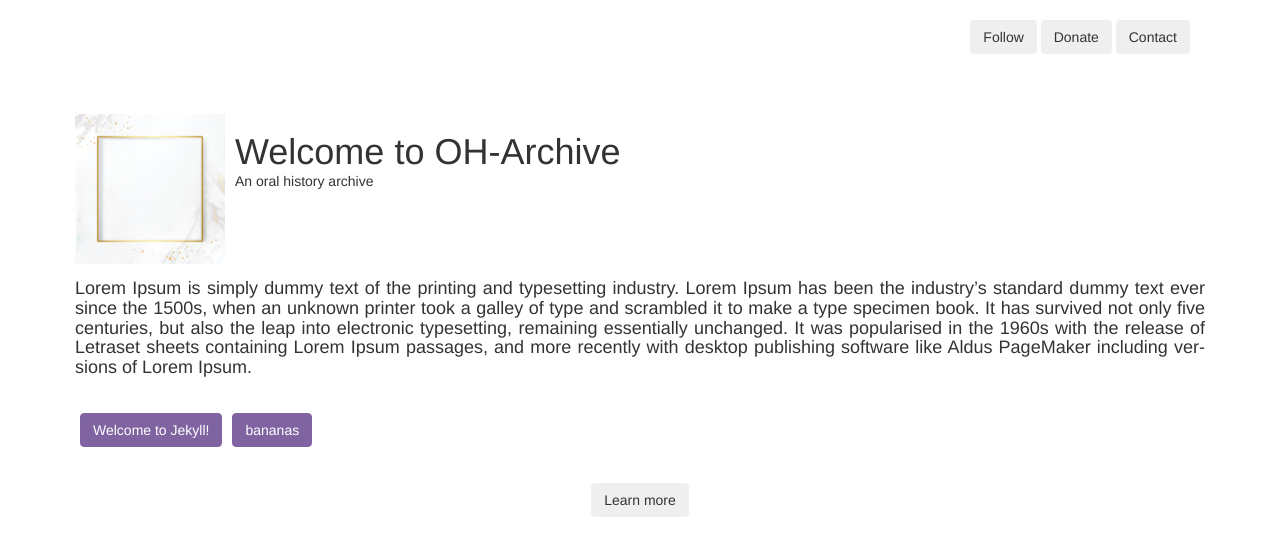
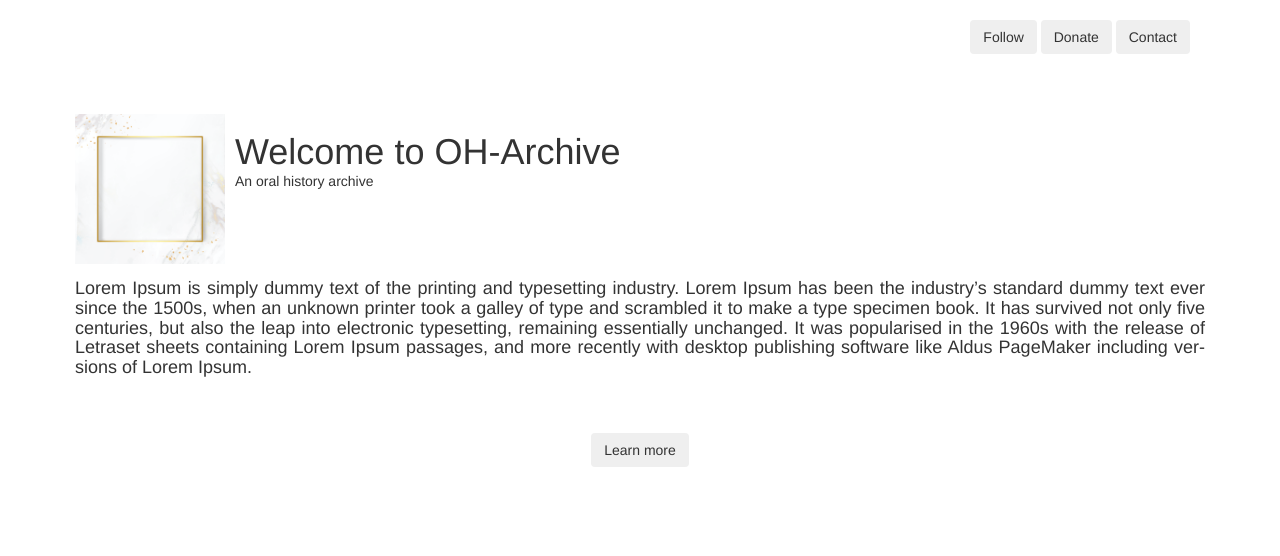
Before and after one commit to DHBern/HistFalk-OralHistoryArchive, a Jekyll site: the page built from OH-Archive/index.html, in a window 1280 px wide. Shown: the top 556 px of the page. Built offline with Jekyll 4.4.1, drawn with Linux system fonts in a browser that asks for light colours.

Commit message:
Updated ToDos

```diff
--- a/OH-Archive/assets/js/script.js
+++ b/OH-Archive/assets/js/script.js
@@ -1,7 +1,12 @@
 /*
 ToDO:
 - Fix Geo error in objects: 3541, 3662, 3663
+- Add conditional coloring
+- Add "post" links to the buttons
+- Add comments
  */
+
+
 //Dom Elements
 const app = document.getElementById('root');
 const flexContainer = document.createElement("ul");
--- a/OH-Archive/index.html
+++ b/OH-Archive/index.html
@@ -2,27 +2,15 @@
 layout: default
 ---
 <!DOCTYPE html>
+<!-- ToDo:
+ - Content from script.js is not in same wrapper,
+(has more padding on the sides, fix in style.css) -->
 <html lang="en">
 <body>
 <!-- Content from script.js -->
 <div id="root"></div>
 <script src="assets/js/script.js"></script>
 
-<!--Posts-->
-<!-- ToDo Make post.title a button, position buttons next to each other, color them conditional using the category tag-->
-<ul class="flex-container wrap">
-    {% for post in site.posts %}
-    <li class="flex-item">
-        <button class="btn btn-primary" onclick="location.href ='{{ post.url }}';" type="button">
-            {{ post.title }}
-        </button>
-    </li>
-    {% endfor %}
-</ul>
-
-
-
-
 
 
 </body>
```
Also changed, not shown: doc/Documentation.md (+4 -2 lines).
